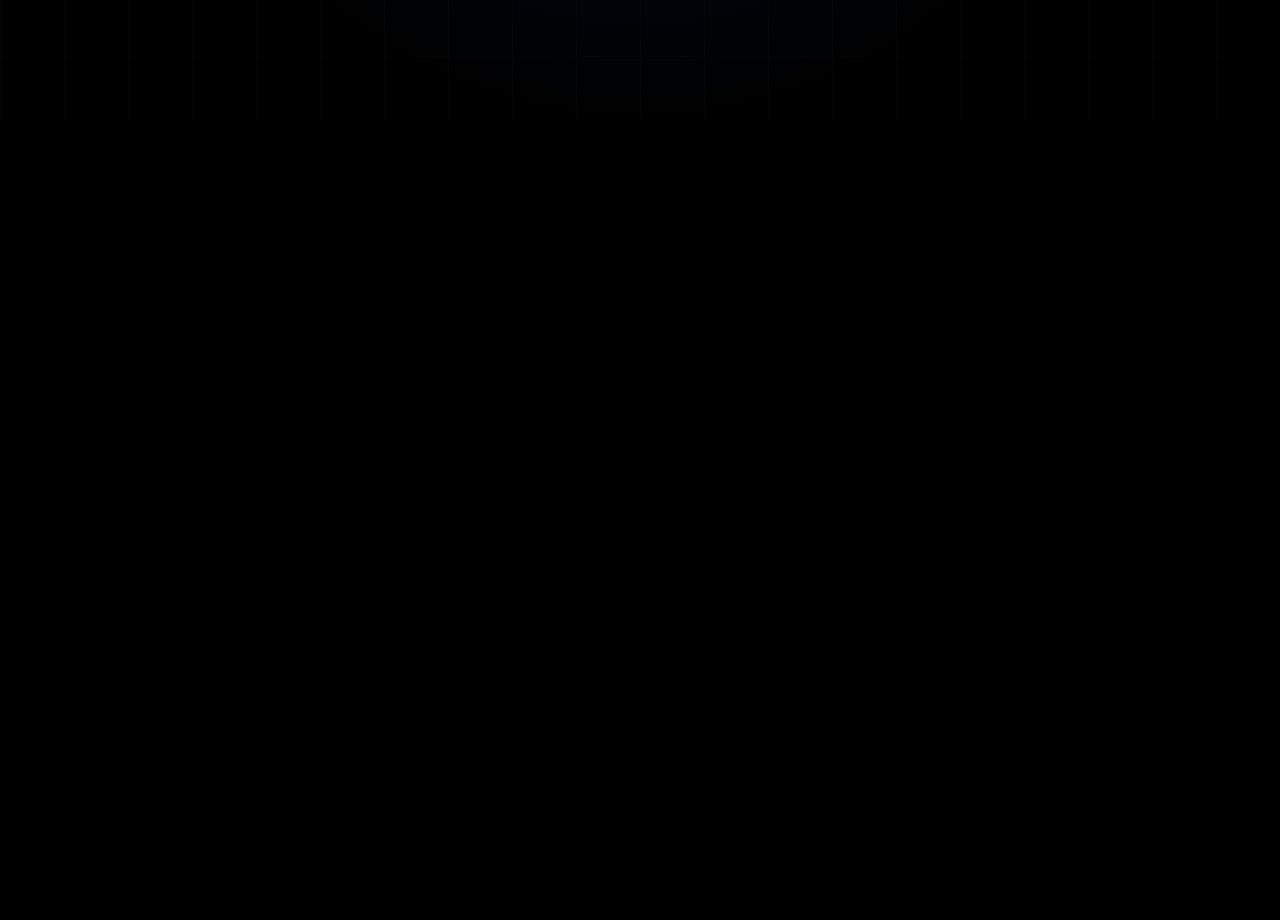
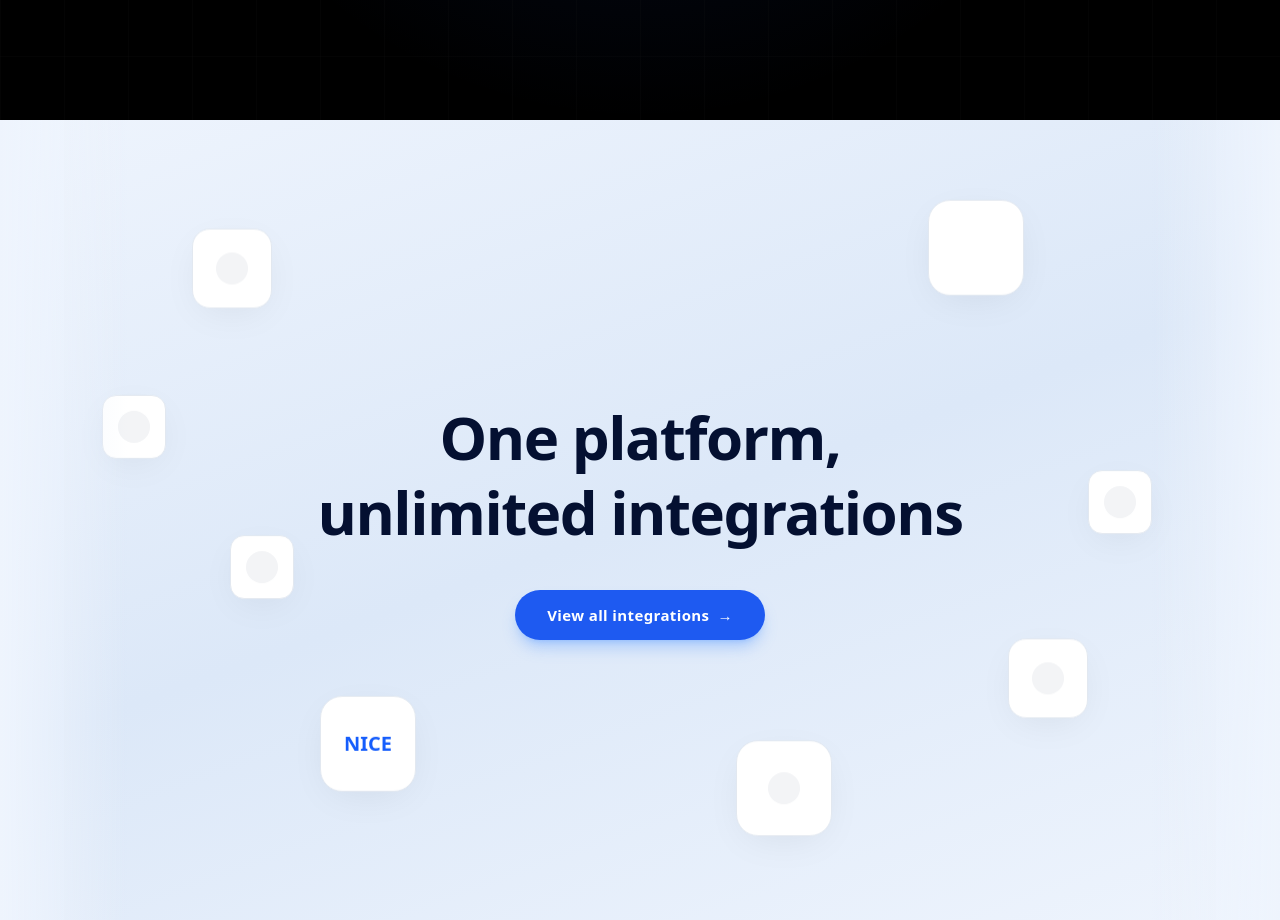
Before and after one commit to morz-mamun/frontend_technical_assessment_omnistra, a Next.js app: page / in a window 1280 px wide. Shown: the part 840-1760 px from the top of the page. Before the commit the page ends 960 px from the top, so only its background shows below. Built offline with nearby package versions, Linux system fonts and the light colour scheme.

Commit message:
feat: update readme.md file

```diff
--- /dev/null
+++ b/app/components/integrations/IntegrationCard.tsx
@@ -0,0 +1,54 @@
+'use client';
+import { motion, useScroll, useTransform } from 'motion/react';
+import React, { useRef } from 'react';
+
+export function IntegrationCard({
+    children,
+    size,
+    position,
+    floatDelay
+}: {
+    children?: React.ReactNode;
+    size: 'sm' | 'md' | 'lg';
+    position?: React.CSSProperties;
+    floatDelay: number
+}) {
+    const ref = useRef(null);
+
+    // Minimal parallax effect mapping scroll progress to slight vertical shift
+    const { scrollYProgress } = useScroll({
+        target: ref,
+        offset: ["start end", "end start"]
+    });
+    const y = useTransform(scrollYProgress, [0, 1], [40, -40]);
+
+    const sizeClasses = {
+        sm: 'w-16 h-16 rounded-[14px]',
+        md: 'w-20 h-20 rounded-2xl',
+        lg: 'w-24 h-24 rounded-3xl'
+    };
+
+    return (
+        <motion.div
+            ref={ref}
+            style={{ ...position, y: position ? y : 0 }}
+            className={`${position ? 'absolute' : 'relative'} bg-white flex items-center justify-center ${sizeClasses[size]} border border-[#e2e8f0] shadow-[0_10px_40px_-10px_rgba(0,0,0,0.08)] backdrop-blur-sm z-0`}
+            animate={{ y: [0, -12, 0] }}
+            transition={{
+                duration: 4,
+                repeat: Infinity,
+                repeatType: 'reverse',
+                ease: 'easeInOut',
+                delay: floatDelay
+            }}
+            whileHover={{
+                scale: 1.08,
+                zIndex: 10,
+                boxShadow: '0 25px 50px -12px rgba(0,0,0,0.15)',
+                transition: { duration: 0.2 }
+            }}
+        >
+            {children}
+        </motion.div>
+    );
+}
--- /dev/null
+++ b/app/components/integrations/IntegrationsSection.tsx
@@ -0,0 +1,84 @@
+'use client';
+
+import { motion } from 'motion/react';
+import React from 'react';
+import { IntegrationCard } from './IntegrationCard';
+
+export function IntegrationsSection() {
+    const absoluteCards = [
+        { size: 'md', position: { top: '15%', left: '15%' }, delay: 0 },
+        { size: 'lg', position: { top: '10%', right: '20%' }, delay: 1.5 },
+        { size: 'sm', position: { top: '35%', left: '8%' }, delay: 0.8 },
+        { size: 'sm', position: { bottom: '40%', left: '18%' }, delay: 2.1 },
+        { size: 'lg', position: { bottom: '15%', left: '25%' }, delay: 0.5 },
+        { size: 'md', position: { bottom: '25%', right: '15%' }, delay: 1.2 },
+        { size: 'sm', position: { top: '45%', right: '10%' }, delay: 0.3 },
+        { size: 'lg', position: { bottom: '10%', right: '35%' }, delay: 2.5 },
+    ];
+
+    return (
+        <section className="relative w-full min-h-[100vh] flex flex-col items-center justify-center overflow-hidden bg-[linear-gradient(160deg,#eef4fd_0%,#dce8f8_50%,#eef4fd_100%)] py-32 text-center">
+
+            {/* Edge Gradients for fading effect */}
+            <div className="absolute inset-y-0 left-0 w-32 bg-gradient-to-r from-[#eef4fd] to-transparent z-10 hidden md:block" />
+            <div className="absolute inset-y-0 right-0 w-32 bg-gradient-to-l from-[#eef4fd] to-transparent z-10 hidden md:block" />
+
+            {/* Desktop Floating Cards (Absolute) */}
+            <div className="absolute inset-0 max-w-7xl mx-auto w-full hidden lg:block pointer-events-none z-0">
+                {absoluteCards.map((card, i) => (
+                    <div className="pointer-events-auto" key={i}>
+                        <IntegrationCard
+                            size={card.size as 'sm' | 'md' | 'lg'}
+                            position={card.position}
+                            floatDelay={card.delay}
+                        >
+                            {/* Optional SVG placeholder for some cards */}
+                            {i === 1 && <svg width="40" height="40" viewBox="0 0 24 24" fill="#00a1e0"><path d="M... (Salesforce icon here) " /></svg>}
+                            {i === 4 && <div className="text-xl font-black text-blue-600">NICE</div>}
+                            {i !== 1 && i !== 4 && <div className="w-8 h-8 rounded-full bg-gray-100" />}
+                        </IntegrationCard>
+                    </div>
+                ))}
+            </div>
+
+            {/* Main Content Area */}
+            <div className="relative z-20 max-w-3xl px-6 flex flex-col items-center">
+                <motion.h2
+                    initial={{ opacity: 0, y: 20 }}
+                    whileInView={{ opacity: 1, y: 0 }}
+                    viewport={{ once: true, margin: "-100px" }}
+                    transition={{ duration: 0.7, ease: "easeOut" }}
+                    className="text-4xl md:text-5xl lg:text-6xl font-semibold text-[#041031] tracking-tight leading-tight mb-10 whitespace-pre-wrap"
+                >
+                    {`One platform,\nunlimited integrations`}
+                </motion.h2>
+
+                <motion.button
+                    initial={{ opacity: 0, scale: 0.95 }}
+                    whileInView={{ opacity: 1, scale: 1 }}
+                    viewport={{ once: true }}
+                    transition={{ duration: 0.5, delay: 0.2 }}
+                    className="bg-[#1E5AF1] hover:bg-[#1A4ED6] text-white px-8 py-3.5 rounded-full text-[15px] font-semibold tracking-wide transition-all transform hover:scale-105 active:scale-95 shadow-lg shadow-blue-500/30 flex items-center gap-2"
+                >
+                    View all integrations <span>→</span>
+                </motion.button>
+            </div>
+
+            {/* Mobile/Tablet Stacked Grid Fallback */}
+            <div className="lg:hidden relative z-20 mt-20 grid grid-cols-3 sm:grid-cols-4 gap-6 px-6">
+                {absoluteCards.slice(0, 6).map((card, i) => (
+                    <IntegrationCard
+                        key={i}
+                        size={card.size as 'sm' | 'md' | 'lg'}
+                        floatDelay={card.delay}
+                    >
+                        {i === 1 && <div className="w-8 h-8 bg-blue-500 rounded-md" />}
+                        {i === 4 && <div className="text-sm font-black text-blue-600">NICE</div>}
+                        {i !== 1 && i !== 4 && <div className="w-6 h-6 rounded-full bg-gray-100" />}
+                    </IntegrationCard>
+                ))}
+            </div>
+
+        </section>
+    );
+}
--- a/app/page.tsx
+++ b/app/page.tsx
@@ -1,5 +1,5 @@
 import { Navbar } from './components/navbar/Navbar';
-// import { IntegrationsSection } from './components/integrations/IntegrationsSection';
+import { IntegrationsSection } from './components/integrations/IntegrationsSection';
 
 export default function Home() {
   return (
@@ -37,7 +37,7 @@
       </section>
 
       {/* The Domu Integrations Section - light theme */}
-      {/* <IntegrationsSection /> */}
+      <IntegrationsSection />
 
     </main>
   );
--- /dev/null
+++ b/components/ui/button.tsx
@@ -0,0 +1,64 @@
+import * as React from "react"
+import { cva, type VariantProps } from "class-variance-authority"
+import { Slot } from "radix-ui"
+
+import { cn } from "@/lib/utils"
+
+const buttonVariants = cva(
+  "inline-flex items-center justify-center gap-2 whitespace-nowrap rounded-md text-sm font-medium transition-all disabled:pointer-events-none disabled:opacity-50 [&_svg]:pointer-events-none [&_svg:not([class*='size-'])]:size-4 shrink-0 [&_svg]:shrink-0 outline-none focus-visible:border-ring focus-visible:ring-ring/50 focus-visible:ring-[3px] aria-invalid:ring-destructive/20 dark:aria-invalid:ring-destructive/40 aria-invalid:border-destructive",
+  {
+    variants: {
+      variant: {
+        default: "bg-primary text-primary-foreground hover:bg-primary/90",
+        destructive:
+          "bg-destructive text-white hover:bg-destructive/90 focus-visible:ring-destructive/20 dark:focus-visible:ring-destructive/40 dark:bg-destructive/60",
+        outline:
+          "border bg-background shadow-xs hover:bg-accent hover:text-accent-foreground dark:bg-input/30 dark:border-input dark:hover:bg-input/50",
+        secondary:
+          "bg-secondary text-secondary-foreground hover:bg-secondary/80",
+        ghost:
+          "hover:bg-accent hover:text-accent-foreground dark:hover:bg-accent/50",
+        link: "text-primary underline-offset-4 hover:underline",
+      },
+      size: {
+        default: "h-9 px-4 py-2 has-[>svg]:px-3",
+        xs: "h-6 gap-1 rounded-md px-2 text-xs has-[>svg]:px-1.5 [&_svg:not([class*='size-'])]:size-3",
+        sm: "h-8 rounded-md gap-1.5 px-3 has-[>svg]:px-2.5",
+        lg: "h-10 rounded-md px-6 has-[>svg]:px-4",
+        icon: "size-9",
+        "icon-xs": "size-6 rounded-md [&_svg:not([class*='size-'])]:size-3",
+        "icon-sm": "size-8",
+        "icon-lg": "size-10",
+      },
+    },
+    defaultVariants: {
+      variant: "default",
+      size: "default",
+    },
+  }
+)
+
+function Button({
+  className,
+  variant = "default",
+  size = "default",
+  asChild = false,
+  ...props
+}: React.ComponentProps<"button"> &
+  VariantProps<typeof buttonVariants> & {
+    asChild?: boolean
+  }) {
+  const Comp = asChild ? Slot.Root : "button"
+
+  return (
+    <Comp
+      data-slot="button"
+      data-variant={variant}
+      data-size={size}
+      className={cn(buttonVariants({ variant, size, className }))}
+      {...props}
+    />
+  )
+}
+
+export { Button, buttonVariants }
```
Also changed, not shown: 2 other files (tests, documents, lock files or other folders).
